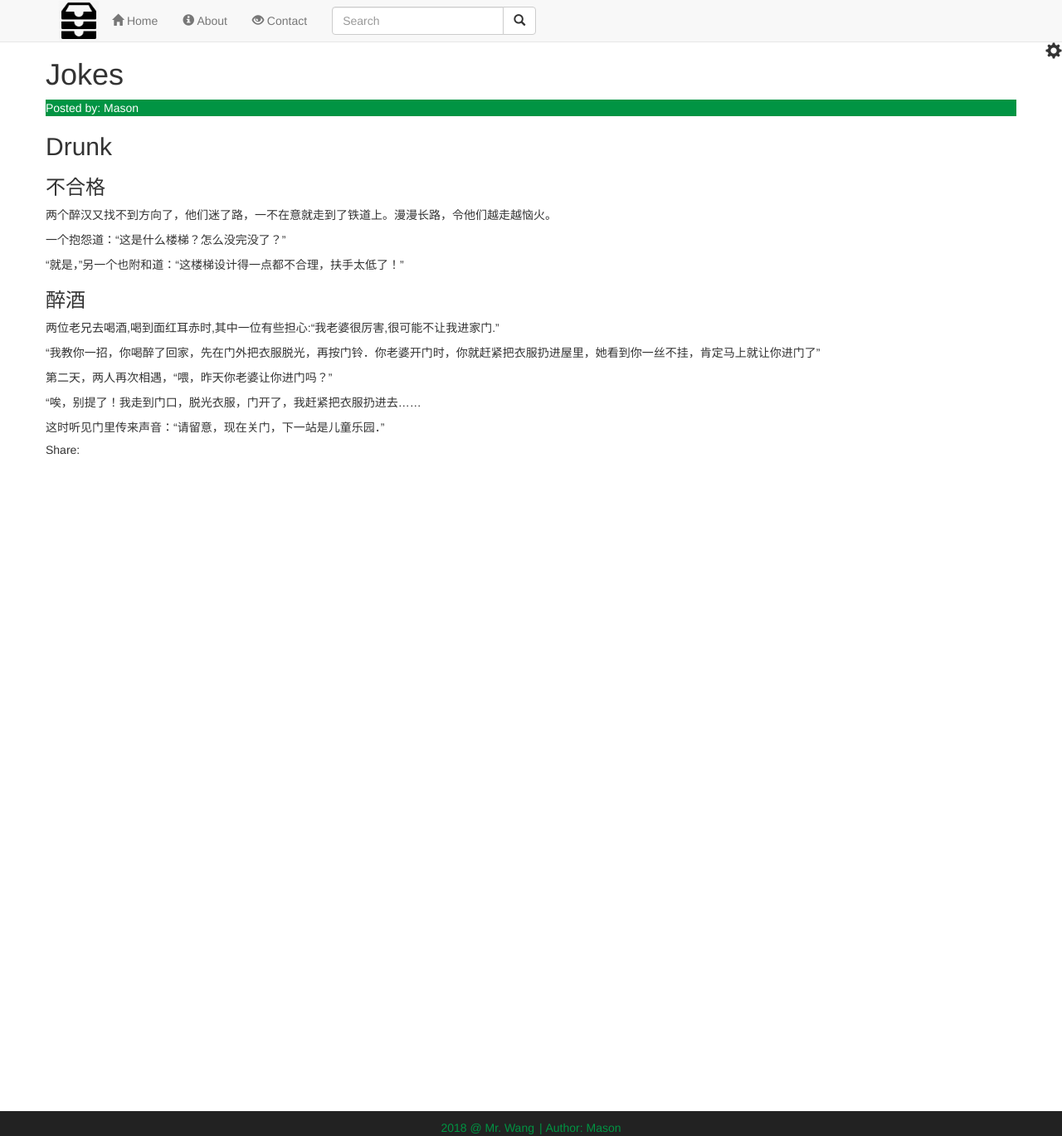
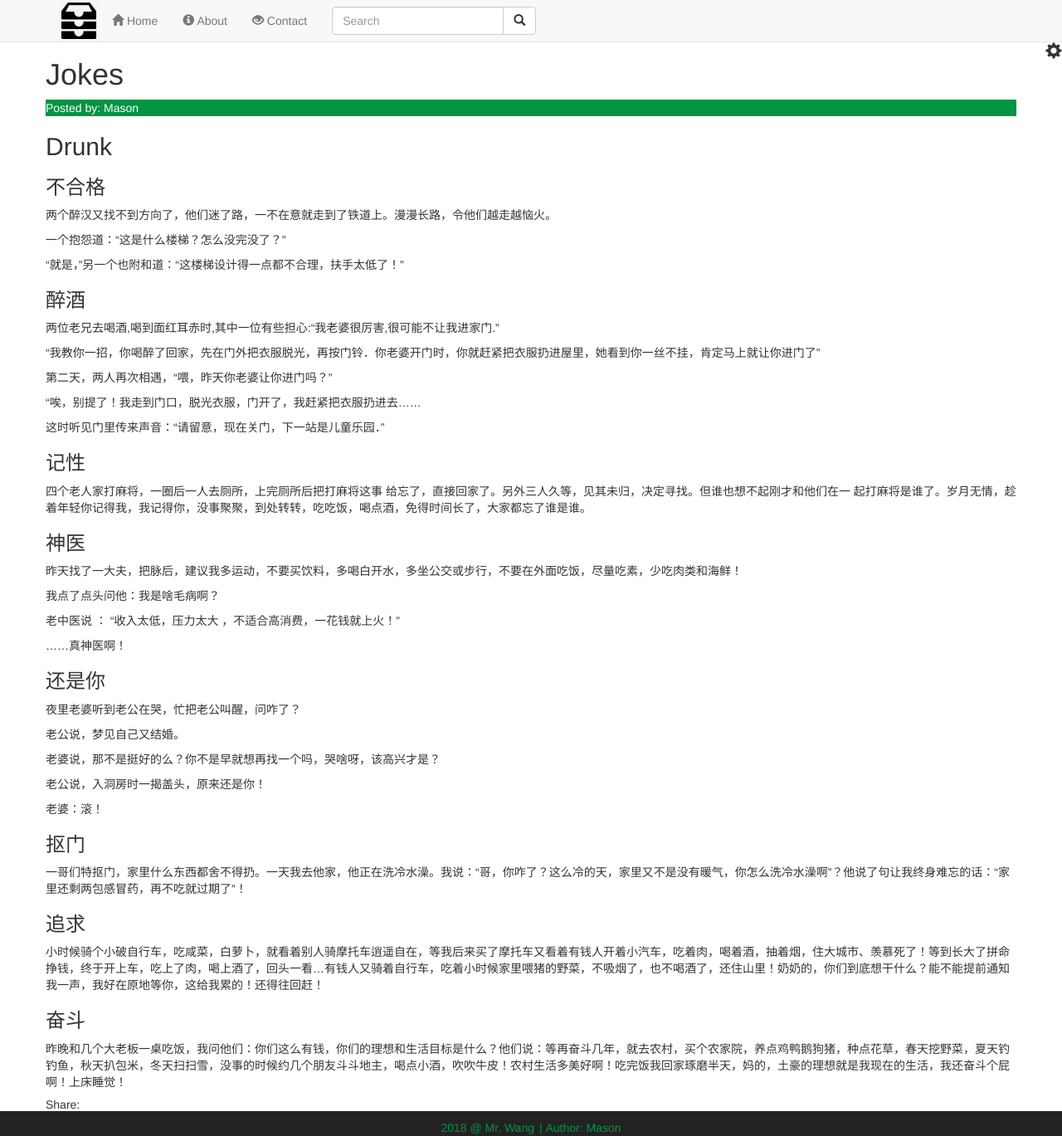
Before and after one commit to mason-mx/jekyll_demo, a Jekyll site: the page built from _posts/1000-01-01-jokes.md, in a window 1280 px wide and 1369 px high. Shown: the whole window at 83% size. Built offline with Jekyll 4.4.1, drawn with Linux system fonts in a browser that asks for light colours; nearby versions of some CDN libraries.

Commit message:
new jokes

```diff
--- a/_posts/1000-01-01-jokes.md
+++ b/_posts/1000-01-01-jokes.md
@@ -26,3 +26,41 @@ author: Mason
 “唉，别提了！我走到门口，脱光衣服，门开了，我赶紧把衣服扔进去......
 
 这时听见门里传来声音：“请留意，现在关门，下一站是儿童乐园．”
+
+### 记性
+
+四个老人家打麻将，一圈后一人去厕所，上完厕所后把打麻将这事 给忘了，直接回家了。另外三人久等，见其未归，决定寻找。但谁也想不起刚才和他们在一 起打麻将是谁了。岁月无情，趁着年轻你记得我，我记得你，没事聚聚，到处转转，吃吃饭，喝点酒，免得时间长了，大家都忘了谁是谁。
+
+### 神医
+
+昨天找了一大夫，把脉后，建议我多运动，不要买饮料，多喝白开水，多坐公交或步行，不要在外面吃饭，尽量吃素，少吃肉类和海鲜！
+
+我点了点头问他：我是啥毛病啊？
+
+老中医说 ： “收入太低，压力太大 ，不适合高消费，一花钱就上火！”
+
+......真神医啊！
+
+### 还是你
+
+夜里老婆听到老公在哭，忙把老公叫醒，问咋了？
+
+老公说，梦见自己又结婚。
+
+老婆说，那不是挺好的么？你不是早就想再找一个吗，哭啥呀，该高兴才是？
+
+老公说，入洞房时一揭盖头，原来还是你！
+
+老婆：滚！
+
+### 抠门
+
+一哥们特抠门，家里什么东西都舍不得扔。一天我去他家，他正在洗冷水澡。我说：“哥，你咋了？这么冷的天，家里又不是没有暖气，你怎么洗冷水澡啊”？他说了句让我终身难忘的话：“家里还剩两包感冒药，再不吃就过期了”！
+
+### 追求
+
+小时候骑个小破自行车，吃咸菜，白萝卜，就看着别人骑摩托车逍遥自在，等我后来买了摩托车又看着有钱人开着小汽车，吃着肉，喝着酒，抽着烟，住大城市、羡慕死了！等到长大了拼命挣钱，终于开上车，吃上了肉，喝上酒了，回头一看…有钱人又骑着自行车，吃着小时候家里喂猪的野菜，不吸烟了，也不喝酒了，还住山里！奶奶的，你们到底想干什么？能不能提前通知我一声，我好在原地等你，这给我累的！还得往回赶！
+
+### 奋斗
+
+昨晚和几个大老板一桌吃饭，我问他们：你们这么有钱，你们的理想和生活目标是什么？他们说：等再奋斗几年，就去农村，买个农家院，养点鸡鸭鹅狗猪，种点花草，春天挖野菜，夏天钓钓鱼，秋天扒包米，冬天扫扫雪，没事的时候约几个朋友斗斗地主，喝点小酒，吹吹牛皮！农村生活多美好啊！吃完饭我回家琢磨半天，妈的，土豪的理想就是我现在的生活，我还奋斗个屁啊！上床睡觉！
```
